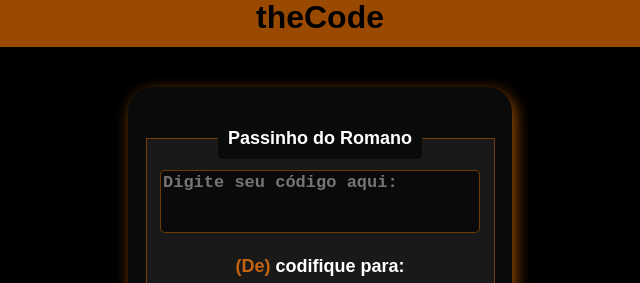
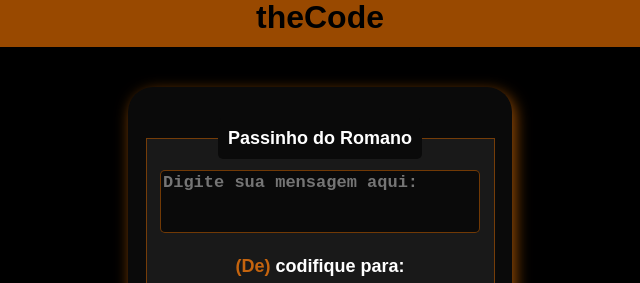
Before and after one commit to Rafalesson/theCode, a plain HTML site: page index.html in a window 1280 px wide. Shown: the top 283 px of the page, 320-960 px from the left. Drawn offline with Linux system fonts and the light colour scheme.

Commit message:
att placeholder

```diff
--- a/index.html
+++ b/index.html
@@ -28,7 +28,7 @@
                 <!-- Criando uma div/caixa para input de text area em que usuario colocará o codigo -->
                 <div class="inputBox">
                     <label for="codigo"></label>
-                    <textarea name="codigo" id="inputCodigo" rows="3" placeholder="Digite seu código aqui: "></textarea>
+                    <textarea name="codigo" id="inputCodigo" rows="3" placeholder="Digite sua mensagem aqui: "></textarea>
                 </div>
 
                 <!-- Criando div/caixa para as opções de radio cifra de Cesar ou base de 64 -->
```
